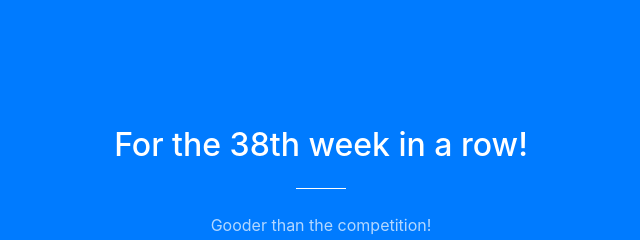
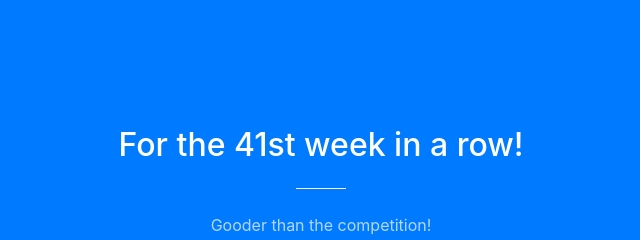
Before and after one commit to fbocain/goodest, a website with bundled scripts: page index.html in a window 1280 px wide. Shown: the part 802-1042 px from the top of the page, 319-959 px from the left. Built offline with nearby package versions, Linux system fonts and the light colour scheme.

Commit message:
Update index.html

```diff
--- a/index.html
+++ b/index.html
@@ -75,7 +75,7 @@
       <div class="container">
         <div class="row">
           <div class="col-lg-8 mx-auto text-center">
-            <h2 class="section-heading text-white">For the 38th week in a row!</h2>
+            <h2 class="section-heading text-white">For the 41st week in a row!</h2>
             <hr class="light my-4">
             <p class="text-faded mb-4">Gooder than the competition!</p>
             <a class="btn btn-light btn-xl js-scroll-trigger" href="#services">It's Donovan!</a>
```
